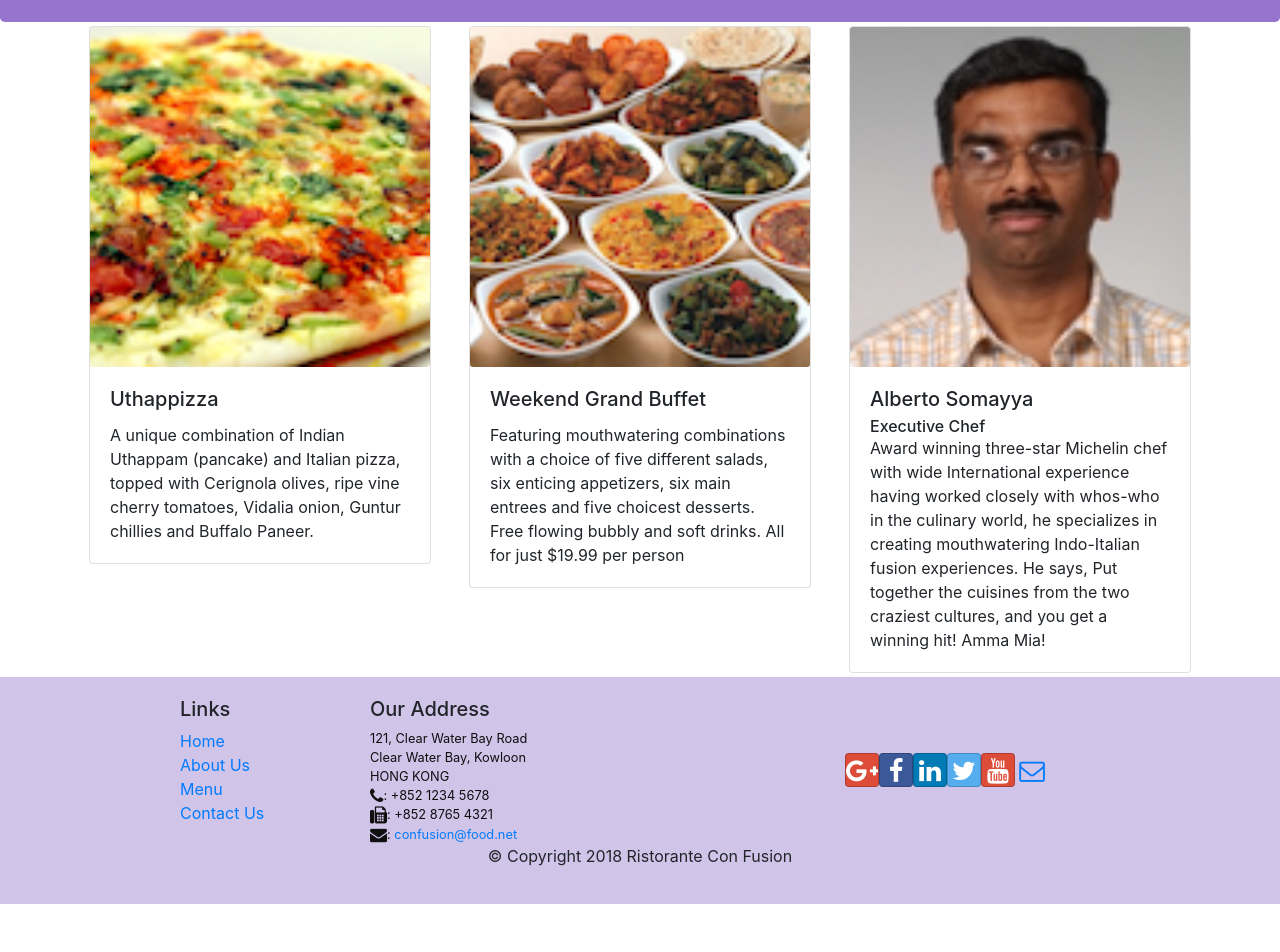
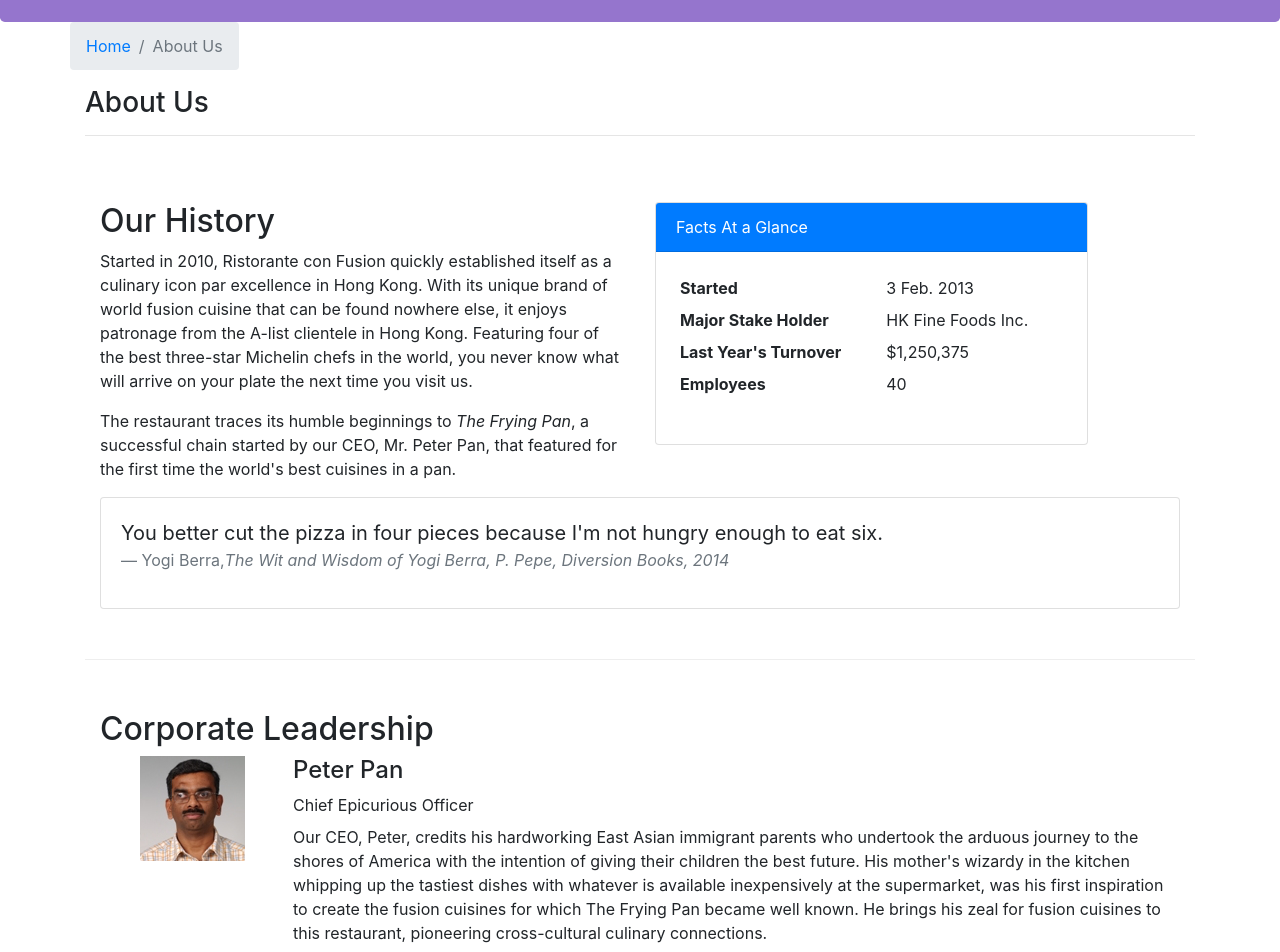
Before and after one commit to Nandasaikishor/Project-restaurant2, a React (Create React App) app: page /aboutus in a window 1280 px wide. Before the commit this address led to /home. Shown: the part 320-1272 px from the top of the page. Before the commit the page ends 1224 px from the top, so only its background shows below. Built offline with nearby package versions, Linux system fonts and the light colour scheme.

Commit message:
Assignment-2

```diff
--- /dev/null
+++ b/src/Components/AboutComponent.js
@@ -0,0 +1,98 @@
+import React from 'react';
+import { Breadcrumb, BreadcrumbItem, Card, CardBody, CardHeader, Media } from 'reactstrap';
+import { Link } from 'react-router-dom';
+
+  function RenderLeader({leader}) {
+    return(
+      <Media tag="li" className="mb-4">
+      <Media left middle>
+         <Media object src = {leader.image} alt={leader.name}/>
+      </Media>
+      <Media body className="ml-5">
+              <Media heading>{leader.name}</Media>
+              <h7>{leader.designation}</h7>
+              <div className = "m-2"></div>
+              <p>{leader.description}</p>
+      </Media>
+   </Media>
+
+    );
+  }
+
+  const About = (props) => {
+
+    const leaders = props.leaders.map((leader) => {
+      return (
+         <div key={leader.id}>
+           <RenderLeader leader={leader}></RenderLeader>
+         </div>
+      );
+  });
+
+  return(
+      <div className="container">
+          <div className="row">
+              <Breadcrumb>
+                  <BreadcrumbItem><Link to="/home">Home</Link></BreadcrumbItem>
+                  <BreadcrumbItem active>About Us</BreadcrumbItem>
+              </Breadcrumb>
+              <div className="col-12">
+                  <h3>About Us</h3>
+                  <hr />
+              </div>
+          </div>
+          <div className="row row-content">
+              <div className="col-12 col-md-6">
+                  <h2>Our History</h2>
+                  <p>Started in 2010, Ristorante con Fusion quickly established itself as a culinary icon par excellence in Hong Kong. With its unique brand of world fusion cuisine that can be found nowhere else, it enjoys patronage from the A-list clientele in Hong Kong.  Featuring four of the best three-star Michelin chefs in the world, you never know what will arrive on your plate the next time you visit us.</p>
+                  <p>The restaurant traces its humble beginnings to <em>The Frying Pan</em>, a successful chain started by our CEO, Mr. Peter Pan, that featured for the first time the world's best cuisines in a pan.</p>
+              </div>
+              <div className="col-12 col-md-5">
+                  <Card>
+                      <CardHeader className="bg-primary text-white">Facts At a Glance</CardHeader>
+                      <CardBody>
+                          <dl className="row p-1">
+                              <dt className="col-6">Started</dt>
+                              <dd className="col-6">3 Feb. 2013</dd>
+                              <dt className="col-6">Major Stake Holder</dt>
+                              <dd className="col-6">HK Fine Foods Inc.</dd>
+                              <dt className="col-6">Last Year's Turnover</dt>
+                              <dd className="col-6">$1,250,375</dd>
+                              <dt className="col-6">Employees</dt>
+                              <dd className="col-6">40</dd>
+                          </dl>
+                      </CardBody>
+                  </Card>
+              </div>
+              <div className="col-12">
+                  <Card>
+                      <CardBody className="bg-faded">
+                          <blockquote className="blockquote">
+                              <p className="mb-0">You better cut the pizza in four pieces because
+                                  I'm not hungry enough to eat six.</p>
+                              <footer className="blockquote-footer">Yogi Berra,
+                              <cite title="Source Title">The Wit and Wisdom of Yogi Berra,
+                                  P. Pepe, Diversion Books, 2014</cite>
+                              </footer>
+                          </blockquote>
+                      </CardBody>
+                  </Card>
+              </div>
+          </div>
+          <div className="row row-content">
+              <div className="col-12">
+                  <h2>Corporate Leadership</h2>
+              </div>
+              <div className="col-12">
+                  <Media list>
+                      {leaders}
+                  </Media>
+              </div>
+          </div>
+      </div>
+  );
+  }
+
+
+
+export default About;
--- a/src/Components/MainComponent.js
+++ b/src/Components/MainComponent.js
@@ -1,6 +1,7 @@
 import React, { Component } from 'react';
 import Home from './HomeComponent';
 import Menu from './MenuComponent';
+import About from './AboutComponent';
 import Contact from './ContactComponent';
 import DishDetail from './DishdetailComponent';
 import Header from './HeaderComponent';
@@ -47,6 +48,7 @@
             <Route path="/home" component={HomePage} />
             <Route exact path="/menu" component={() => <Menu dishes={this.state.dishes} />} />
             <Route path='/menu/:dishId' component={DishWithId} />
+            <Route exact path ="/aboutus" component={() => <About leaders = {this.state.leaders}/>}/>
             <Route exact path ="/contactus" component={Contact}/>
             <Redirect to="/home" />
           </Switch>
```
